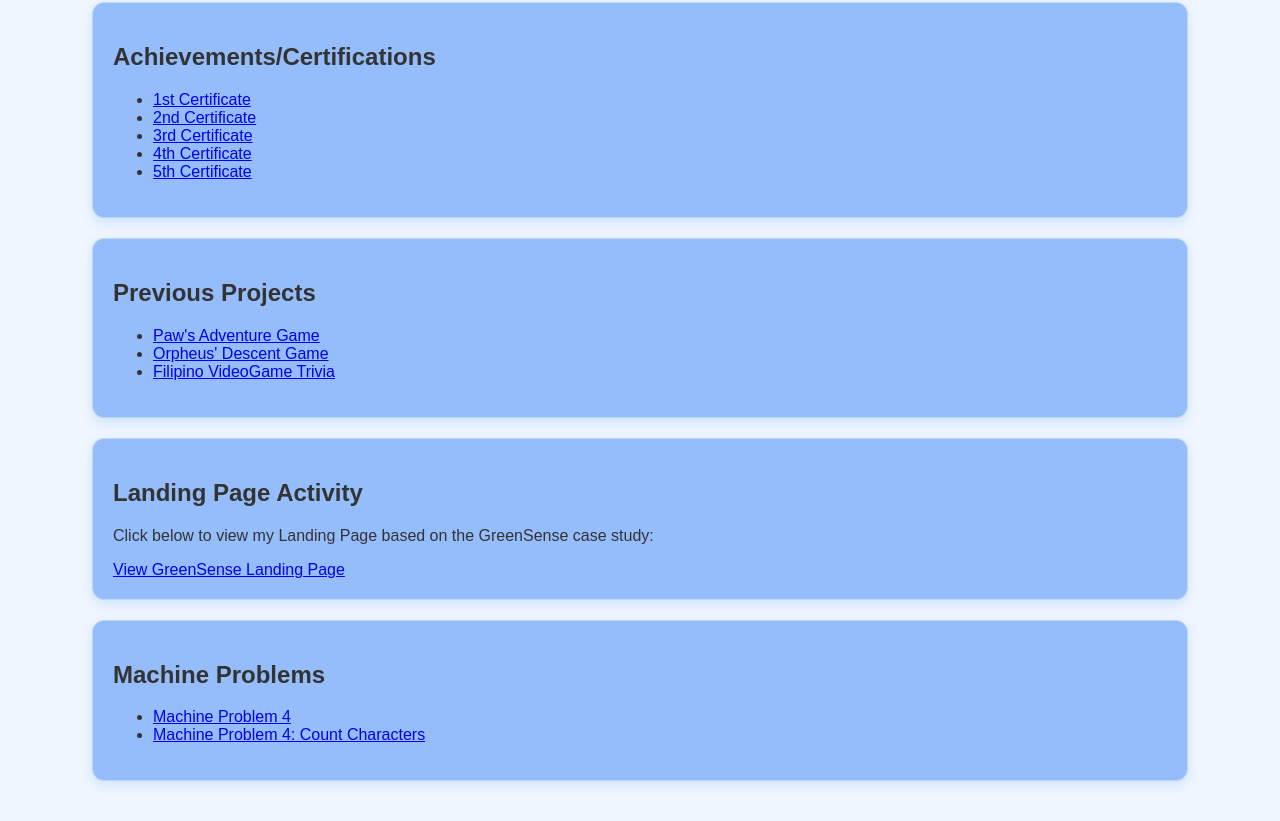
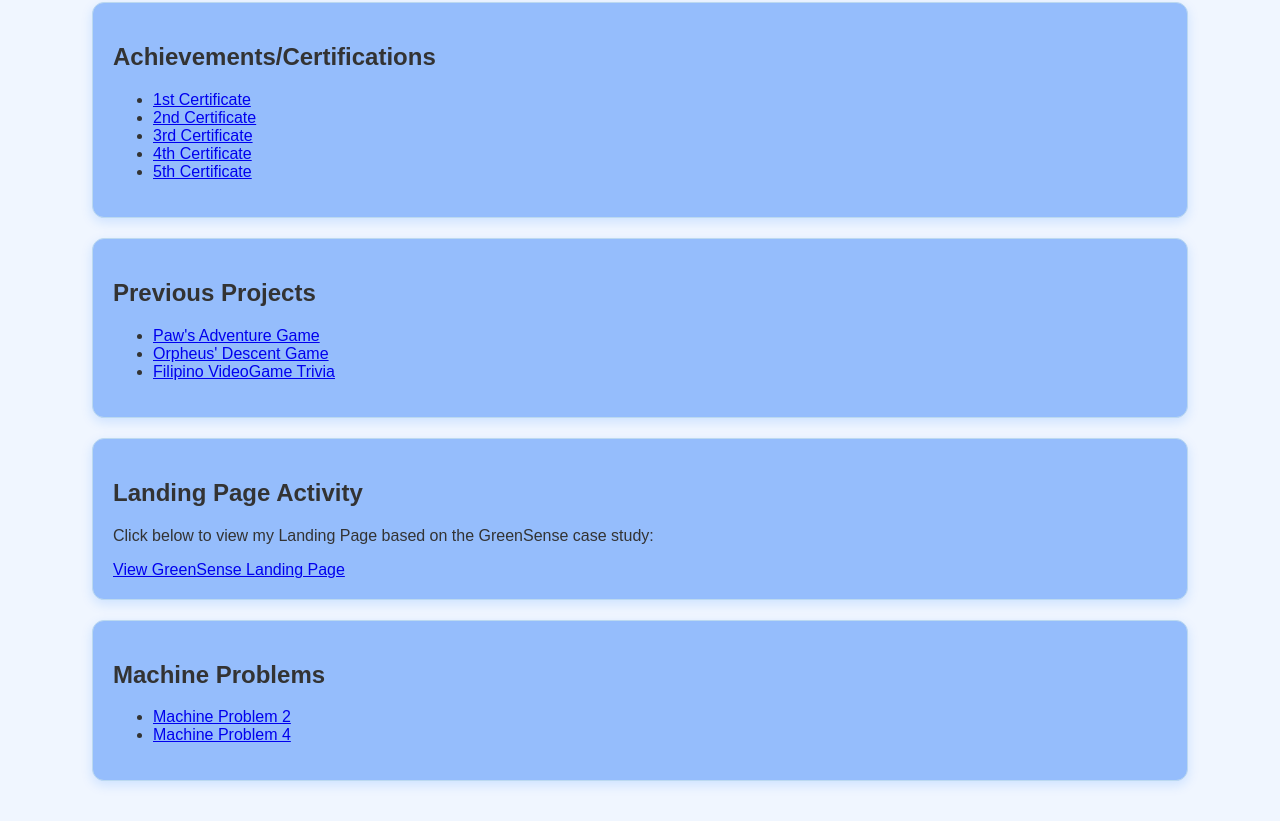
Before and after one commit to SoFi-888/portfolio, a plain HTML site: page index.html in a window 1280 px wide. Shown: the part 429-1250 px from the top of the page. Drawn offline with Linux system fonts and the light colour scheme.

Commit message:
Update index.html

```diff
--- a/index.html
+++ b/index.html
@@ -42,8 +42,8 @@
       <section id="machine-problems" class="card">
     <h2>Machine Problems</h2>
     <ul>
+       <li><a href="https://sofi-888.github.io/week3-mp1.2/">Machine Problem 2</a></li>
         <li><a href="https://sofi-888.github.io/week3-mp1/">Machine Problem 4</a></li>
-        <li><a href="MP4_CountCharacters/index.html" target="_blank">Machine Problem 4: Count Characters</a></li>
     </ul>
 </section>
 
```
